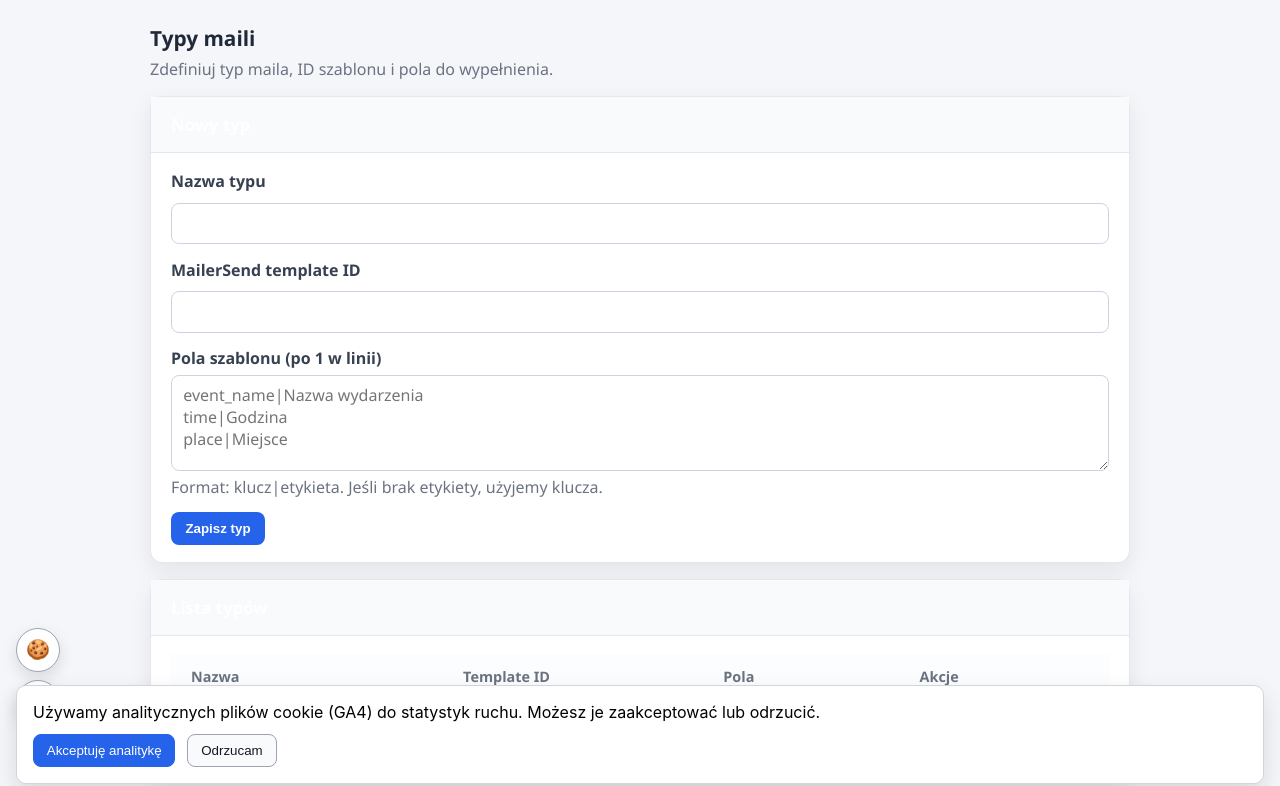
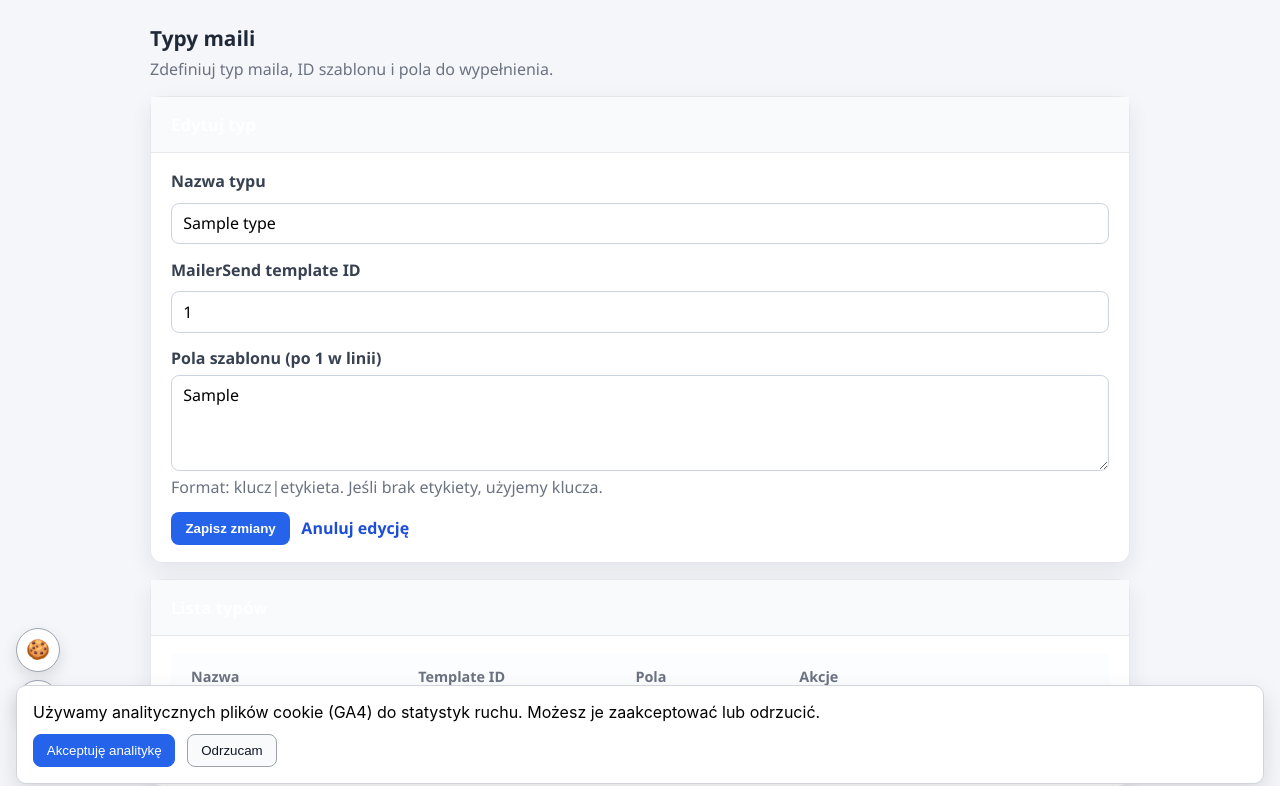
Before and after one commit to KatarzynaMariaElzbieta/psychology_club, a Flask app: template app/admin/templates/roles/mailing_types.html in a window 1280 px wide. Shown: the top 786 px of the page. Run offline with Flask 3, Linux system fonts and the light colour scheme; the template is opened without the code that fills it: values that come from a table or form of the project are taken from there, others are empty; tables that the repository leaves empty hold one stand-in row (values such as "Sample post").

Commit message:
edit template

```diff
--- a/app/admin/templates/roles/mailing_types.html
+++ b/app/admin/templates/roles/mailing_types.html
@@ -23,25 +23,28 @@
 
   <div class="admin-card">
     <div class="admin-card__head">
-      <h2>Nowy typ</h2>
+      <h2>{% if edit_type %}Edytuj typ{% else %}Nowy typ{% endif %}</h2>
     </div>
     <div class="admin-card__body">
-      <form method="post">
+      <form method="post" action="{% if edit_type %}{{ url_for('roles.edit_mailing_type', type_id=edit_type.id) }}{% else %}{{ url_for('roles.mailing_types') }}{% endif %}">
         <div class="admin-field">
           <label for="name">Nazwa typu</label>
-          <input type="text" id="name" name="name" required>
+          <input type="text" id="name" name="name" value="{{ edit_type.name if edit_type else '' }}" required>
         </div>
         <div class="admin-field">
           <label for="template_id">MailerSend template ID</label>
-          <input type="text" id="template_id" name="template_id" required>
+          <input type="text" id="template_id" name="template_id" value="{{ edit_type.template_id if edit_type else '' }}" required>
         </div>
         <div class="admin-field">
           <label for="fields">Pola szablonu (po 1 w linii)</label>
-          <textarea id="fields" name="fields" placeholder="event_name|Nazwa wydarzenia&#10;time|Godzina&#10;place|Miejsce"></textarea>
+          <textarea id="fields" name="fields" placeholder="event_name|Nazwa wydarzenia&#10;time|Godzina&#10;place|Miejsce">{{ edit_type.fields if edit_type and edit_type.fields else '' }}</textarea>
           <div class="admin-muted">Format: klucz|etykieta. Jeśli brak etykiety, użyjemy klucza.</div>
         </div>
         <div class="admin-actions">
-          <button class="admin-btn" type="submit">Zapisz typ</button>
+          <button class="admin-btn" type="submit">{% if edit_type %}Zapisz zmiany{% else %}Zapisz typ{% endif %}</button>
+          {% if edit_type %}
+            <a class="admin-link" href="{{ url_for('roles.mailing_types') }}">Anuluj edycję</a>
+          {% endif %}
         </div>
       </form>
     </div>
@@ -75,9 +78,12 @@
                   {% endif %}
                 </td>
                 <td>
-                  <form method="post" action="{{ url_for('roles.delete_mailing_type', type_id=t.id) }}">
-                    <button class="admin-btn" type="submit">Usuń</button>
-                  </form>
+                  <div class="admin-actions">
+                    <a class="admin-btn" href="{{ url_for('roles.mailing_types', edit=t.id) }}">Edytuj</a>
+                    <form method="post" action="{{ url_for('roles.delete_mailing_type', type_id=t.id) }}">
+                      <button class="admin-btn" type="submit">Usuń</button>
+                    </form>
+                  </div>
                 </td>
               </tr>
             {% endfor %}
```
Also changed, not shown: app/admin/routes.py (+38 -1 lines).
